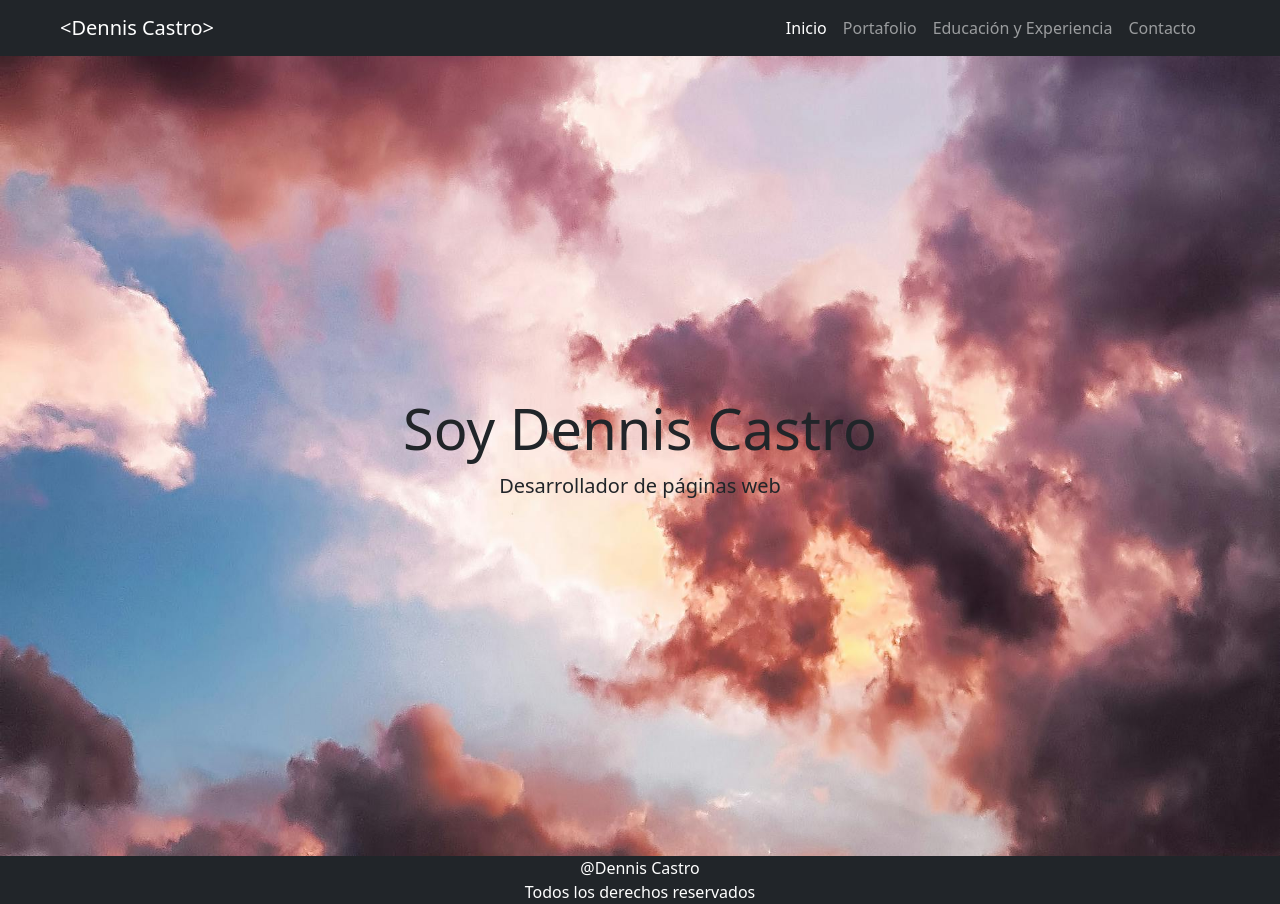
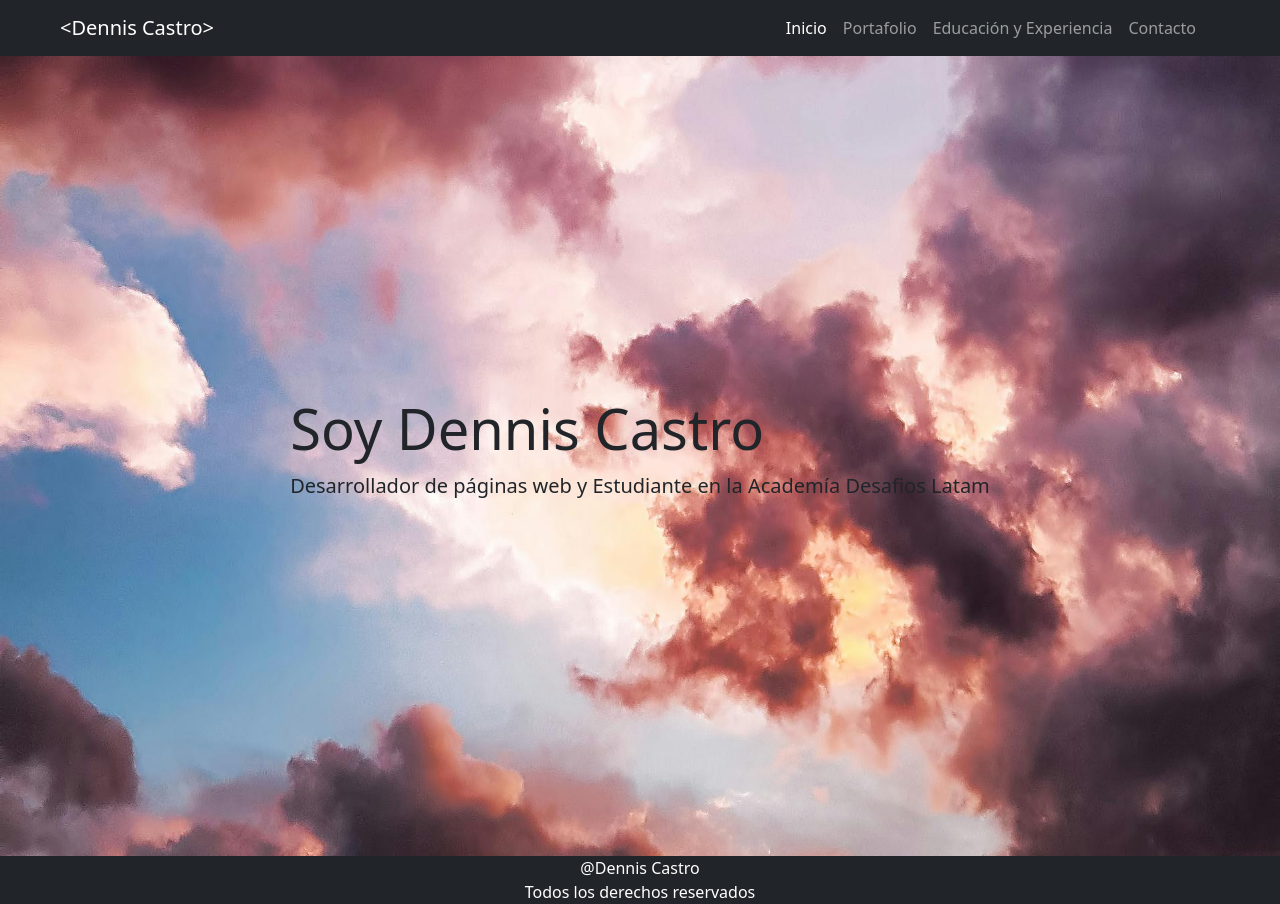
Before and after one commit to GabrielCastrillon/Dennis-Castro10.github.io, a plain HTML site: page index.html in a window 1280 px wide. Drawn offline with nearby package versions, Linux system fonts and the light colour scheme.

Commit message:
agregue un texto complementario, dentro del parrafo de la linea 71

```diff
--- a/index.html
+++ b/index.html
@@ -68,7 +68,7 @@
     >
       <div>
         <h1 class="display-4 font-weight-bold">Soy Dennis Castro</h1>
-        <p class="lead text-center fw-normal">Desarrollador de páginas web</p>
+        <p class="lead text-center fw-normal">Desarrollador de páginas web y Estudiante en la Academía Desafios Latam</p>
       </div>
     </section>
 
```
